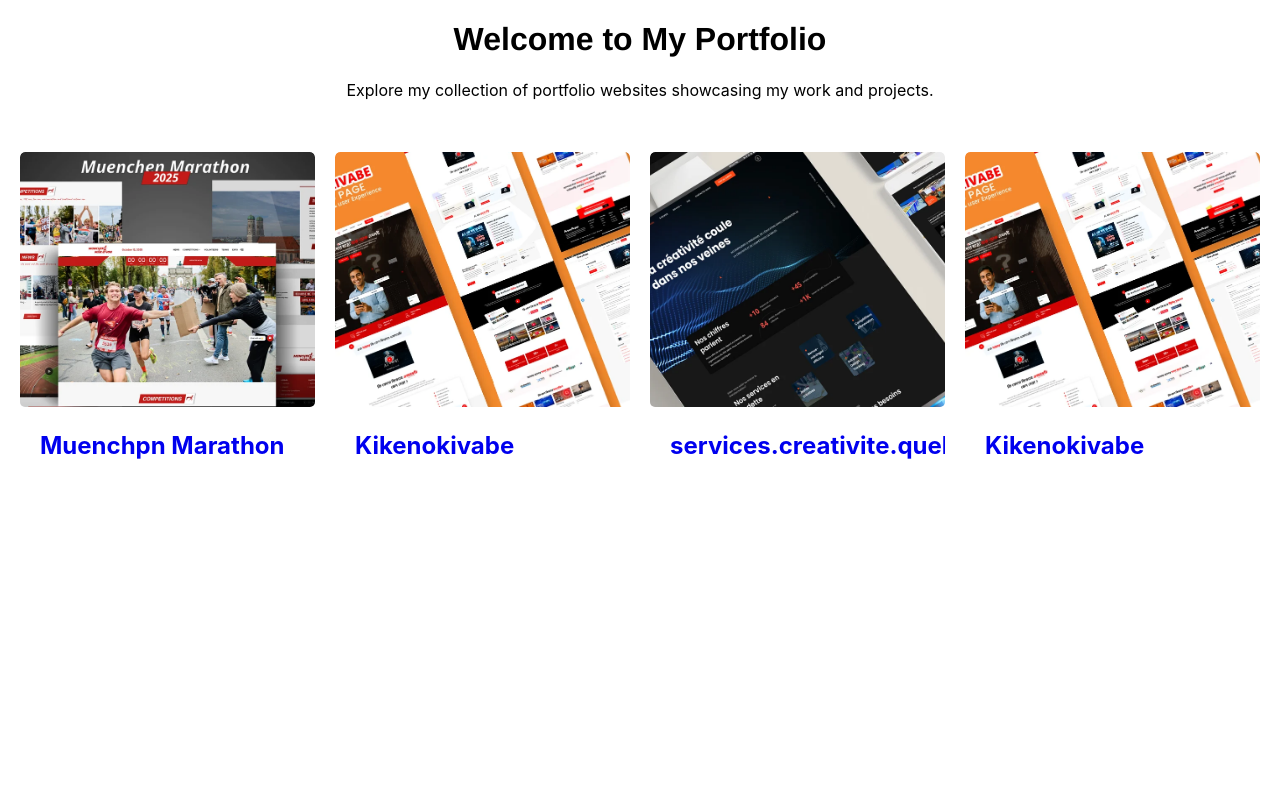
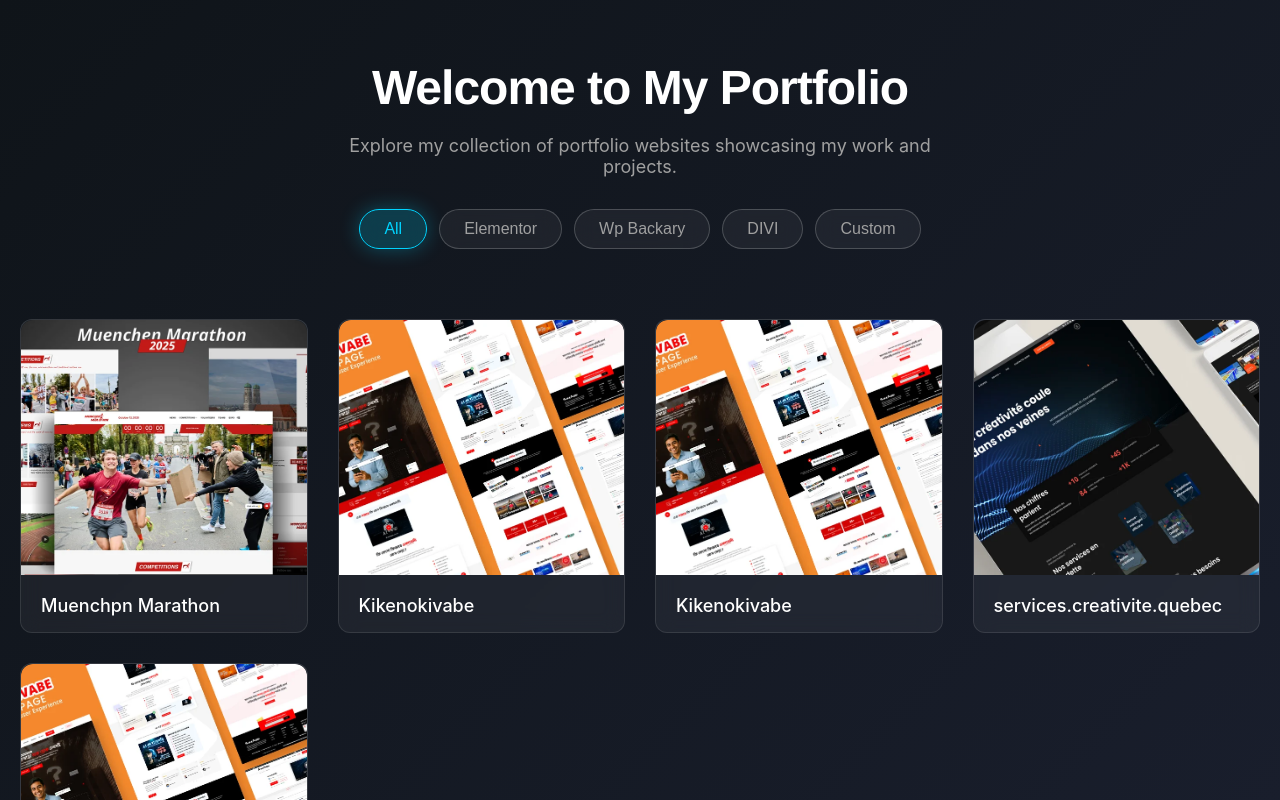
Before and after one commit to arclub99/portfolio-websites, a React (Create React App) app: page / in a window 1280 px wide. Shown: the top 800 px of the page. Built offline with nearby package versions, Linux system fonts and the light colour scheme.

Commit message:
design update Dark and blue light effects

```diff
--- a/src/CourseCard.css
+++ b/src/CourseCard.css
@@ -1,39 +1,70 @@
+#Main-title {
+  padding: 60px 20px 0px;
+}
+
 #Main-title h1{
   text-align: center;
-  font-size: 32px;
+  font-size: 48px;
   font-family:'Helvetica Neue', sans-serif;
+  color: #ffffff;
+  margin: 0 0 20px 0;
+  font-weight: 600;
+  letter-spacing: -1px;
+}
+
+#Main-title p{
+  text-align: center;
+  font-size: 18px;
+  margin: 0 0 32px 0;
+  color: #a0a0a0;
+  max-width: 600px;
+  margin-left: auto;
+  margin-right: auto;
 }
 .course-grid {
   display: grid;
   grid-template-columns: repeat(4, 1fr);
-  gap: 20px;
-  padding:20px;
+  gap: 30px;
+  padding: 40px 20px;
+  max-width: 1920px;
+  margin: 0 auto;
 }
 
 .course-card {
   text-decoration: none;
   display: block;
-  border-radius: 5px;
+  border-radius: 12px;
   overflow: hidden;
-  background: white;
+  background: rgba(255, 255, 255, 0.05);
+  border: 1px solid rgba(255, 255, 255, 0.1);
   transition: all 0.3s ease;
+  backdrop-filter: blur(10px);
+}
 
+.course-card:hover {
+  background: rgba(255, 255, 255, 0.1);
+  border-color: rgba(0, 212, 255, 0.5);
+  transform: translateY(-5px);
+  box-shadow: 0 20px 40px rgba(0, 212, 255, 0.1);
 }
 
 .course-card img {
   width: 100%;
-  border-radius: 5px;
+  border-radius: 12px 12px 0 0;
   height: 255px;
   object-fit: cover;
-
 }
-
 
 .course-card a {
   text-decoration: none;
+  color: inherit;
 }
 .course-card a h2 {
-  padding: 0px 20px;
+  padding: 16px 20px;
+  color: #ffffff;
+  font-size: 18px;
+  margin: 0;
+  font-weight: 500;
 }
 
 .card-image-wrapper {
@@ -61,9 +92,54 @@
   margin: 0;
 }
 
+/* Filter Tabs */
+.filter-tabs {
+  display: flex;
+  justify-content: center;
+  gap: 12px;
+  margin: 30px 20px;
+  flex-wrap: wrap;
+}
+
+.tab-button {
+  padding: 10px 24px;
+  border: 1px solid rgba(255, 255, 255, 0.2);
+  background-color: rgba(255, 255, 255, 0.05);
+  border-radius: 25px;
+  font-size: 16px;
+  cursor: pointer;
+  transition: all 0.3s ease;
+  font-weight: 500;
+  color: #a0a0a0;
+  backdrop-filter: blur(10px);
+}
+
+.tab-button:hover {
+  border-color: rgba(0, 212, 255, 0.5);
+  color: #00d4ff;
+  background-color: rgba(0, 212, 255, 0.1);
+}
+
+.tab-button.active {
+  background-color: rgba(0, 212, 255, 0.2);
+  border-color: #00d4ff;
+  color: #00d4ff;
+  box-shadow: 0 0 20px rgba(0, 212, 255, 0.3);
+}
+
 /* Responsive */
 @media (max-width: 768px) {
   .course-grid {
     grid-template-columns: 1fr;
   }
+
+  .filter-tabs {
+    margin: 20px 10px;
+    gap: 10px;
+  }
+
+  .tab-button {
+    padding: 8px 16px;
+    font-size: 14px;
+  }
 }
--- a/src/index.css
+++ b/src/index.css
@@ -5,6 +5,13 @@
     sans-serif;
   -webkit-font-smoothing: antialiased;
   -moz-osx-font-smoothing: grayscale;
+  background: linear-gradient(135deg, #0f1419 0%, #1a1f2e 100%);
+  color: #ffffff;
+}
+
+#root {
+  background: linear-gradient(135deg, #0f1419 0%, #1a1f2e 100%);
+  min-height: 100vh;
 }
 
 code {
--- a/src/pages/Home.jsx
+++ b/src/pages/Home.jsx
@@ -1,4 +1,4 @@
-import React from "react";
+import React, { useState } from "react";
 import CourseCard from "../components/CourseCard";
 import img1 from "../assets/Muenchen-Marathon-Website_-Mockup.webp";
 import img2 from "../assets/Ki-Keno-Kivabe-Mockup.webp";
@@ -6,39 +6,87 @@
 import "../CourseCard.css";
 
 const Home = () => {
+  const [selectedCategory, setSelectedCategory] = useState("All");
+
+  const courses = [
+    {
+      id: 1,
+      image: img1,
+      title: "Muenchpn Marathon",
+      link: "https://www.muenchenmarathon.de/",
+      category: "Elementor",
+    },
+    {
+      id: 2,
+      image: img2,
+      title: "Kikenokivabe",
+      link: "https://kikenokivabe.com/",
+      category: "Elementor",
+    },
+    {
+      id: 2,
+      image: img2,
+      title: "Kikenokivabe",
+      link: "https://kikenokivabe.com/",
+      category: "Wp Backary",
+    },
+    {
+      id: 3,
+      image: img3,
+      title: "services.creativite.quebec",
+      link: "https://services.creativite.quebec/",
+      category: "DIVI",
+    },
+    {
+      id: 4,
+      image: img2,
+      title: "Kikenokivabe",
+      link: "https://kikenokivabe.com/",
+      category: "Custom",
+    },
+  ];
+
+  const categories = ["All", "Elementor", "Wp Backary", "DIVI", "Custom"];
+
+  const filteredCourses =
+    selectedCategory === "All"
+      ? courses
+      : courses.filter((course) => course.category === selectedCategory);
+
   return (
     <>
       <div id="Main-title">
         <h1>
           Welcome to My Portfolio
         </h1>
-        <p style={{ textAlign: "center", margin: "0 0 32px 0" }}>
+        <p>
           Explore my collection of portfolio websites showcasing my work and
           projects.
         </p>
       </div>
+
+      <div className="filter-tabs">
+        {categories.map((category) => (
+          <button
+            key={category}
+            className={`tab-button ${selectedCategory === category ? "active" : ""}`}
+            onClick={() => setSelectedCategory(category)}
+          >
+            {category}
+          </button>
+        ))}
+      </div>
+
       <div className="course-grid">
-      <CourseCard
-        image={img1}
-        title="Muenchpn Marathon"
-        link="https://www.muenchenmarathon.de/"
-      />
-      <CourseCard
-        image={img2}
-        title="Kikenokivabe"
-        link="https://kikenokivabe.com/"
-      />
-      <CourseCard
-        image={img3}
-        title="services.creativite.quebec"
-        link="https://services.creativite.quebec/"
-      />
-      <CourseCard
-        image={img2}
-        title="Kikenokivabe"
-        link="https://kikenokivabe.com/"
-      />
-
+        {filteredCourses.map((course) => (
+          <CourseCard
+            key={course.id}
+            image={course.image}
+            title={course.title}
+            link={course.link}
+            category={course.category}
+          />
+        ))}
       </div>
     </>
   );
```
Also changed, not shown: src/App.css (+5 -2 lines).
